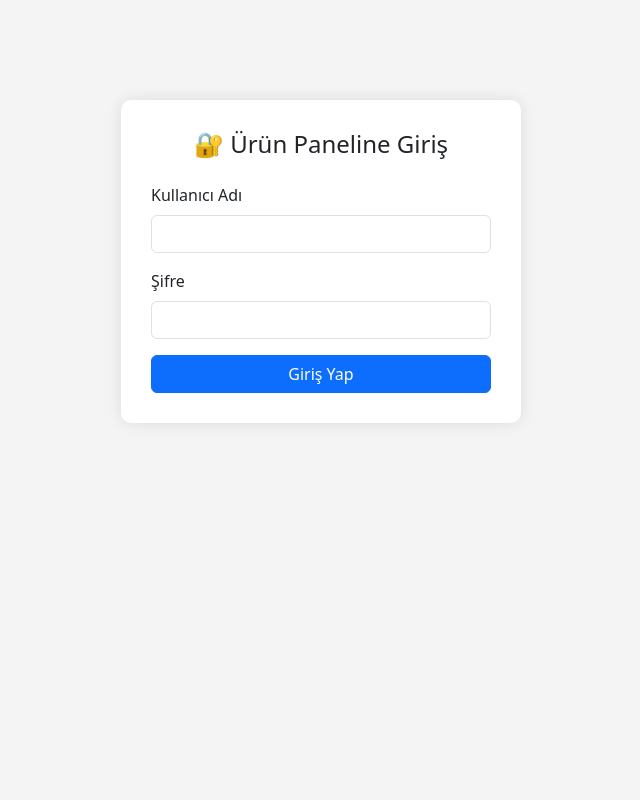
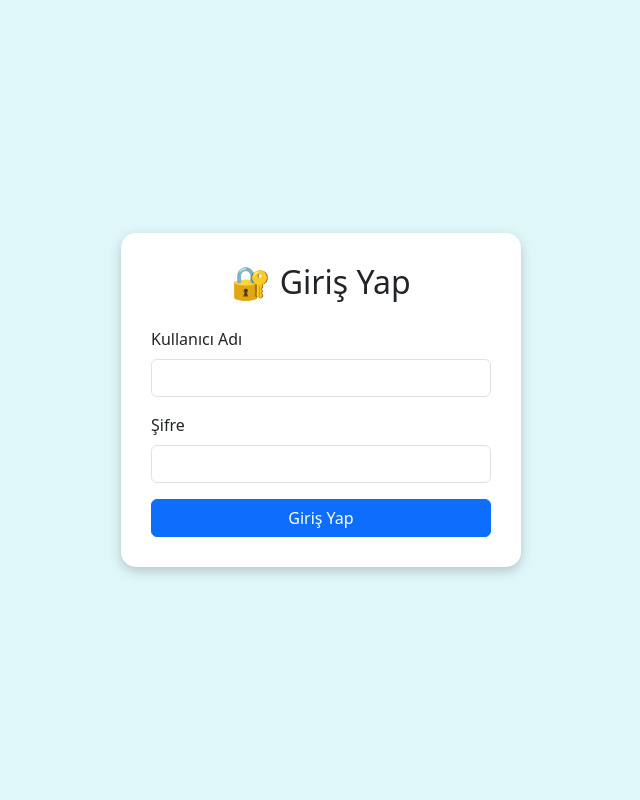
Before and after one commit to TeraH4wk/fiyat-paneli, a Flask app: page /login in a window 1280 px wide. Shown: the whole page, without its empty margins (319-959 px from the left). Run offline with Flask 3, Linux system fonts and the light colour scheme.

Commit message:
Login sayfası yenilendi

```diff
--- a/templates/login.html
+++ b/templates/login.html
@@ -4,36 +4,57 @@
     <meta charset="UTF-8">
     <title>Giriş Yap</title>
     <meta name="viewport" content="width=device-width, initial-scale=1">
+
+    <!-- Bootstrap CDN -->
     <link href="https://cdn.jsdelivr.net/npm/bootstrap@5.3.0/dist/css/bootstrap.min.css" rel="stylesheet">
+
     <style>
-        body { background-color: #f4f4f4; }
-        .giris-kutu {
-            max-width: 400px;
-            margin: 100px auto;
+        body {
+            background: #e0f7fa;
+            display: flex;
+            align-items: center;
+            justify-content: center;
+            height: 100vh;
+        }
+        .login-box {
             background: white;
             padding: 30px;
-            border-radius: 10px;
-            box-shadow: 0px 0px 15px rgba(0,0,0,0.1);
+            border-radius: 15px;
+            box-shadow: 0 4px 12px rgba(0, 0, 0, 0.2);
+            width: 100%;
+            max-width: 400px;
+        }
+        .login-box h2 {
+            text-align: center;
+            margin-bottom: 25px;
         }
     </style>
 </head>
 <body>
-    <div class="giris-kutu">
-        <h4 class="mb-4 text-center">🔐 Ürün Paneline Giriş</h4>
+
+<div class="login-box">
+    <h2>🔐 Giriş Yap</h2>
+
     {% if hata %}
-            <div class="alert alert-danger">{{ hata }}</div>
+        <div class="alert alert-danger" role="alert">
+            {{ hata }}
+        </div>
     {% endif %}
-        <form method="post">
+
+    <form method="post" action="/login">
         <div class="mb-3">
-                <label class="form-label">Kullanıcı Adı</label>
-                <input type="text" name="kullanici" class="form-control" required>
+            <label for="kullanici" class="form-label">Kullanıcı Adı</label>
+            <input type="text" class="form-control" id="kullanici" name="kullanici" required>
         </div>
         <div class="mb-3">
-                <label class="form-label">Şifre</label>
-                <input type="password" name="sifre" class="form-control" required>
+            <label for="sifre" class="form-label">Şifre</label>
+            <input type="password" class="form-control" id="sifre" name="sifre" required>
         </div>
-            <button class="btn btn-primary w-100">Giriş Yap</button>
+        <div class="d-grid">
+            <button type="submit" class="btn btn-primary">Giriş Yap</button>
+        </div>
     </form>
 </div>
+
 </body>
 </html>
```
Lines whose indentation alone changed are shown as unchanged.
